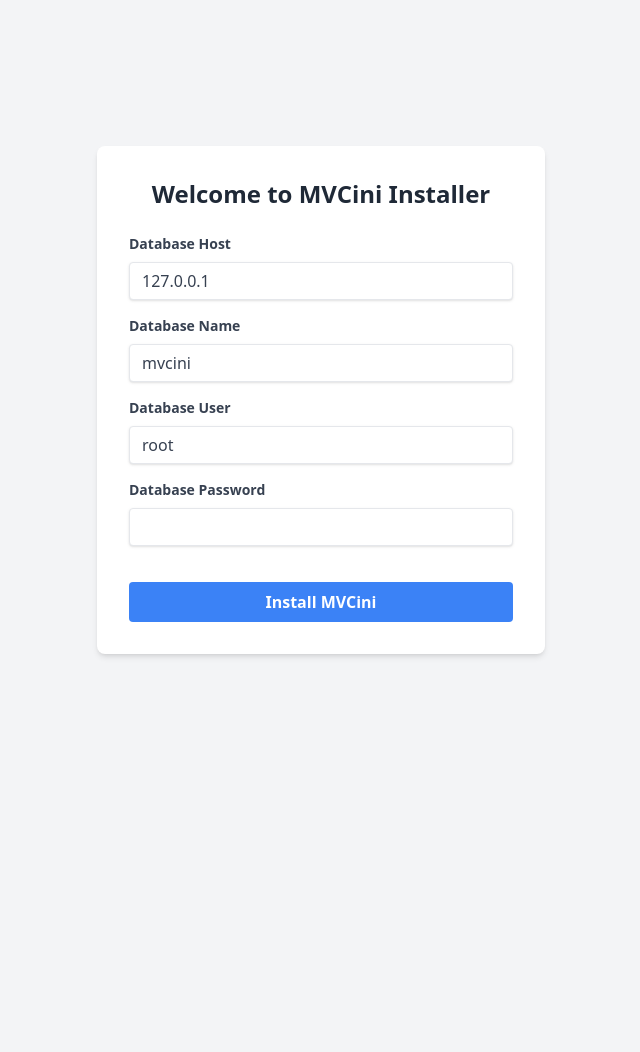
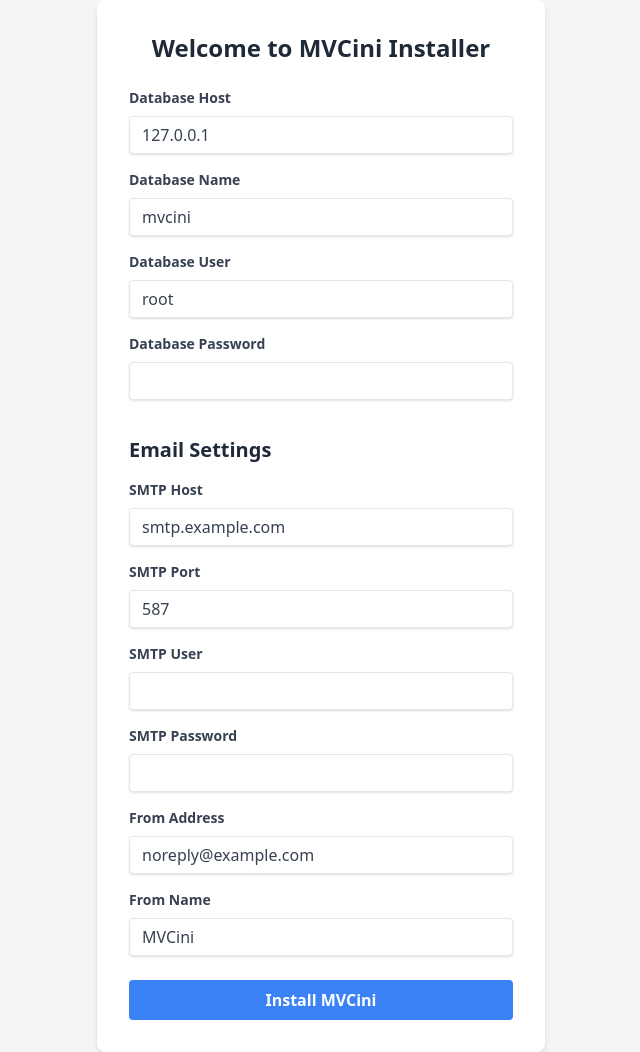
Before and after one commit to webdotpulse/MVCini, a PHP site: page /auth/install.php in a window 1280 px wide. Shown: the whole page, without its empty margins (319-959 px from the left). Before the commit the page ends 657 px from the top, so only its background shows below. Run offline with PHP 8.4, Linux system fonts and the light colour scheme; some libraries are stand-ins or nearby versions.

Commit message:
feat: add email configuration settings to config and installer

```diff
--- a/public/install.php
+++ b/public/install.php
@@ -4,6 +4,13 @@ if ($_SERVER['REQUEST_METHOD'] === 'POST') {
     $dbname = $_POST['db_name'] ?? 'mvcini';
     $user = $_POST['db_user'] ?? 'root';
     $pass = $_POST['db_pass'] ?? '';
+
+    $email_host = $_POST['email_host'] ?? 'smtp.example.com';
+    $email_port = $_POST['email_port'] ?? '587';
+    $email_user = $_POST['email_user'] ?? '';
+    $email_pass = $_POST['email_pass'] ?? '';
+    $email_from_address = $_POST['email_from_address'] ?? 'noreply@example.com';
+    $email_from_name = $_POST['email_from_name'] ?? 'MVCini';
 
     $error = null;
     try {
@@ -43,6 +50,14 @@ if ($_SERVER['REQUEST_METHOD'] === 'POST') {
             "        'charset' => 'utf8mb4',\n" .
             "        'user' => '" . addslashes($user) . "',\n" .
             "        'pass' => '" . addslashes($pass) . "',\n" .
+            "    ],\n" .
+            "    'email' => [\n" .
+            "        'host' => '" . addslashes($email_host) . "',\n" .
+            "        'port' => '" . addslashes($email_port) . "',\n" .
+            "        'user' => '" . addslashes($email_user) . "',\n" .
+            "        'pass' => '" . addslashes($email_pass) . "',\n" .
+            "        'from_address' => '" . addslashes($email_from_address) . "',\n" .
+            "        'from_name' => '" . addslashes($email_from_name) . "',\n" .
             "    ],\n" .
             "    'default_lang' => 'en',\n" .
             "    'app_secret' => '" . addslashes($appSecret) . "',\n" .
@@ -104,6 +119,38 @@ if ($_SERVER['REQUEST_METHOD'] === 'POST') {
                 <input type="password" id="db_pass" name="db_pass" class="shadow appearance-none border rounded w-full py-2 px-3 text-gray-700 mb-3 leading-tight focus:outline-none focus:shadow-outline">
             </div>
 
+            <h2 class="text-xl font-bold mb-4 mt-6 text-gray-800">Email Settings</h2>
+
+            <div class="mb-4">
+                <label for="email_host" class="block text-gray-700 text-sm font-bold mb-2">SMTP Host</label>
+                <input type="text" id="email_host" name="email_host" value="<?= htmlspecialchars($_POST['email_host'] ?? 'smtp.example.com') ?>" class="shadow appearance-none border rounded w-full py-2 px-3 text-gray-700 leading-tight focus:outline-none focus:shadow-outline" required>
+            </div>
+
+            <div class="mb-4">
+                <label for="email_port" class="block text-gray-700 text-sm font-bold mb-2">SMTP Port</label>
+                <input type="text" id="email_port" name="email_port" value="<?= htmlspecialchars($_POST['email_port'] ?? '587') ?>" class="shadow appearance-none border rounded w-full py-2 px-3 text-gray-700 leading-tight focus:outline-none focus:shadow-outline" required>
+            </div>
+
+            <div class="mb-4">
+                <label for="email_user" class="block text-gray-700 text-sm font-bold mb-2">SMTP User</label>
+                <input type="text" id="email_user" name="email_user" value="<?= htmlspecialchars($_POST['email_user'] ?? '') ?>" class="shadow appearance-none border rounded w-full py-2 px-3 text-gray-700 leading-tight focus:outline-none focus:shadow-outline">
+            </div>
+
+            <div class="mb-4">
+                <label for="email_pass" class="block text-gray-700 text-sm font-bold mb-2">SMTP Password</label>
+                <input type="password" id="email_pass" name="email_pass" class="shadow appearance-none border rounded w-full py-2 px-3 text-gray-700 leading-tight focus:outline-none focus:shadow-outline">
+            </div>
+
+            <div class="mb-4">
+                <label for="email_from_address" class="block text-gray-700 text-sm font-bold mb-2">From Address</label>
+                <input type="text" id="email_from_address" name="email_from_address" value="<?= htmlspecialchars($_POST['email_from_address'] ?? 'noreply@example.com') ?>" class="shadow appearance-none border rounded w-full py-2 px-3 text-gray-700 leading-tight focus:outline-none focus:shadow-outline" required>
+            </div>
+
+            <div class="mb-6">
+                <label for="email_from_name" class="block text-gray-700 text-sm font-bold mb-2">From Name</label>
+                <input type="text" id="email_from_name" name="email_from_name" value="<?= htmlspecialchars($_POST['email_from_name'] ?? 'MVCini') ?>" class="shadow appearance-none border rounded w-full py-2 px-3 text-gray-700 leading-tight focus:outline-none focus:shadow-outline" required>
+            </div>
+
             <div class="flex items-center justify-between">
                 <button type="submit" class="bg-blue-500 hover:bg-blue-700 text-white font-bold py-2 px-4 rounded focus:outline-none focus:shadow-outline w-full">
                     Install MVCini
```
Also changed, not shown: config/config.example.php (+8 -0 lines).
